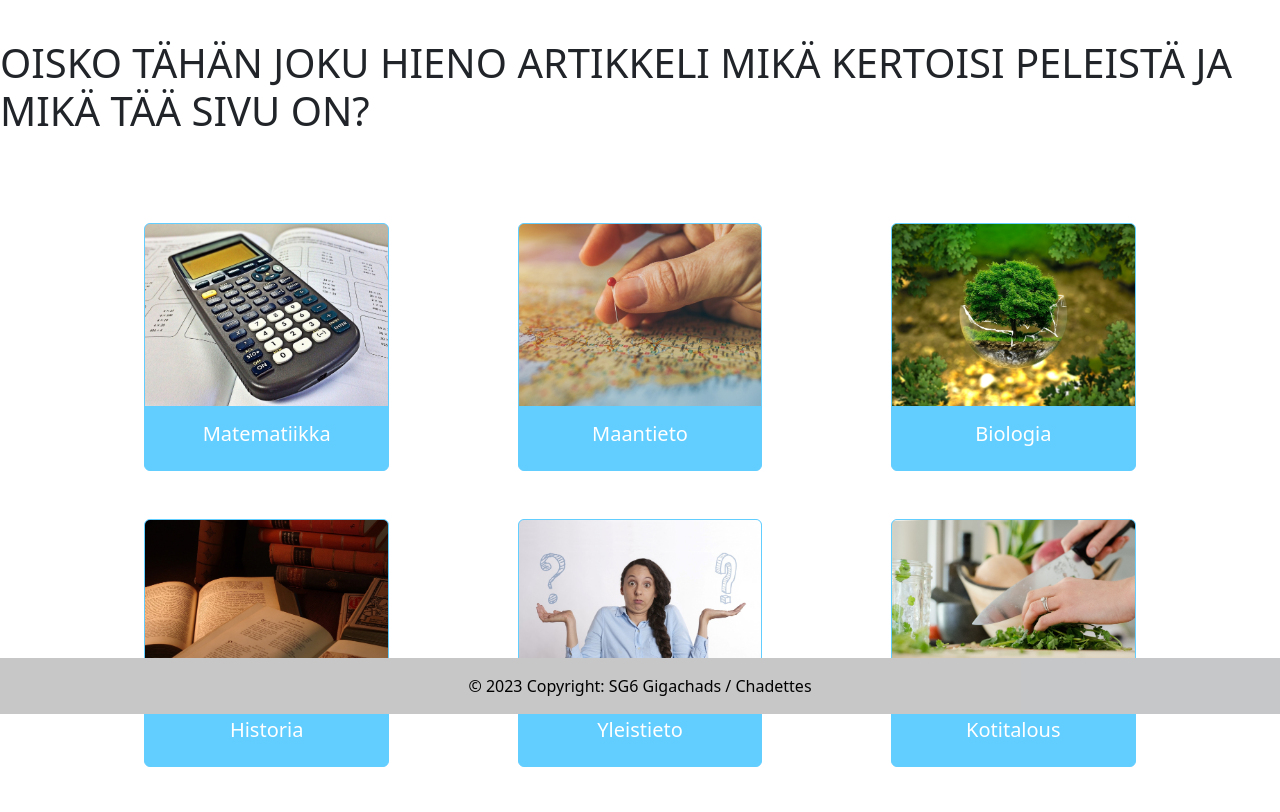
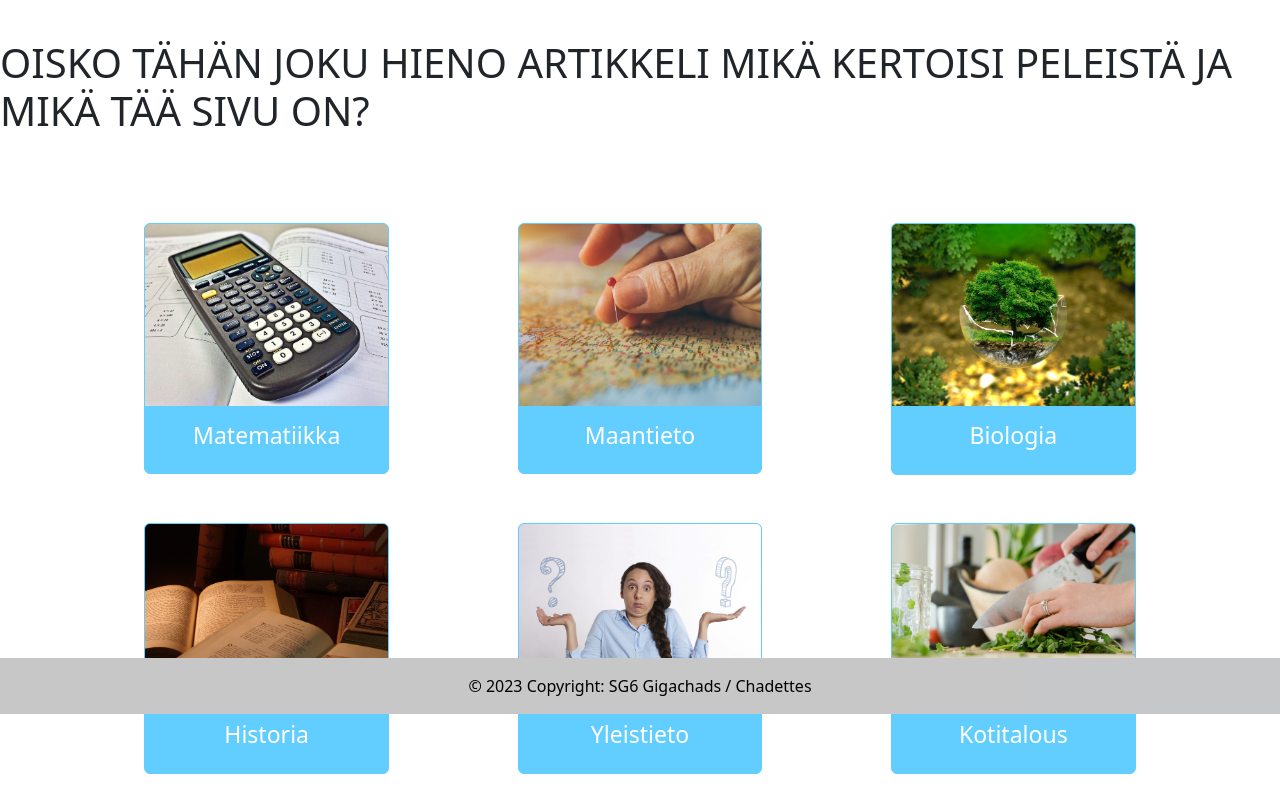
Before and after one commit to AnttilaRiku/Web-projekti-SG6, a plain HTML site: page index.html in a window 1280 px wide. Shown: the part 86-898 px from the top of the page. Drawn offline with nearby package versions, Linux system fonts and the light colour scheme.

Commit message:
Improved layout for cards

```diff
--- a/css/styles.css
+++ b/css/styles.css
@@ -50,6 +50,10 @@ main {
   padding-left: 80px;
   padding-right: 80px;
 }
+
+.card-title {
+  font-size: 1.8vw;
+  }
 
 /*Card image editing goes here*/
 .card-img-top {
--- a/index.html
+++ b/index.html
@@ -54,7 +54,7 @@
       <h2></h2>
 
       <!--Card Styled imagelinks to games suggestion-->
-      <div id="games" class="row row-cols-1 row-cols-md-3 g-4 justify-content-center align-items-center">
+      <div id="games" class="row row-cols-2 row-cols-md-3 g-4 justify-content-center align-items-center">
         <div id=game1 class="col">
           <div class="card mb-4 mx-auto card-same-size">
             <a href="pages/Matematiikka.html">
```
